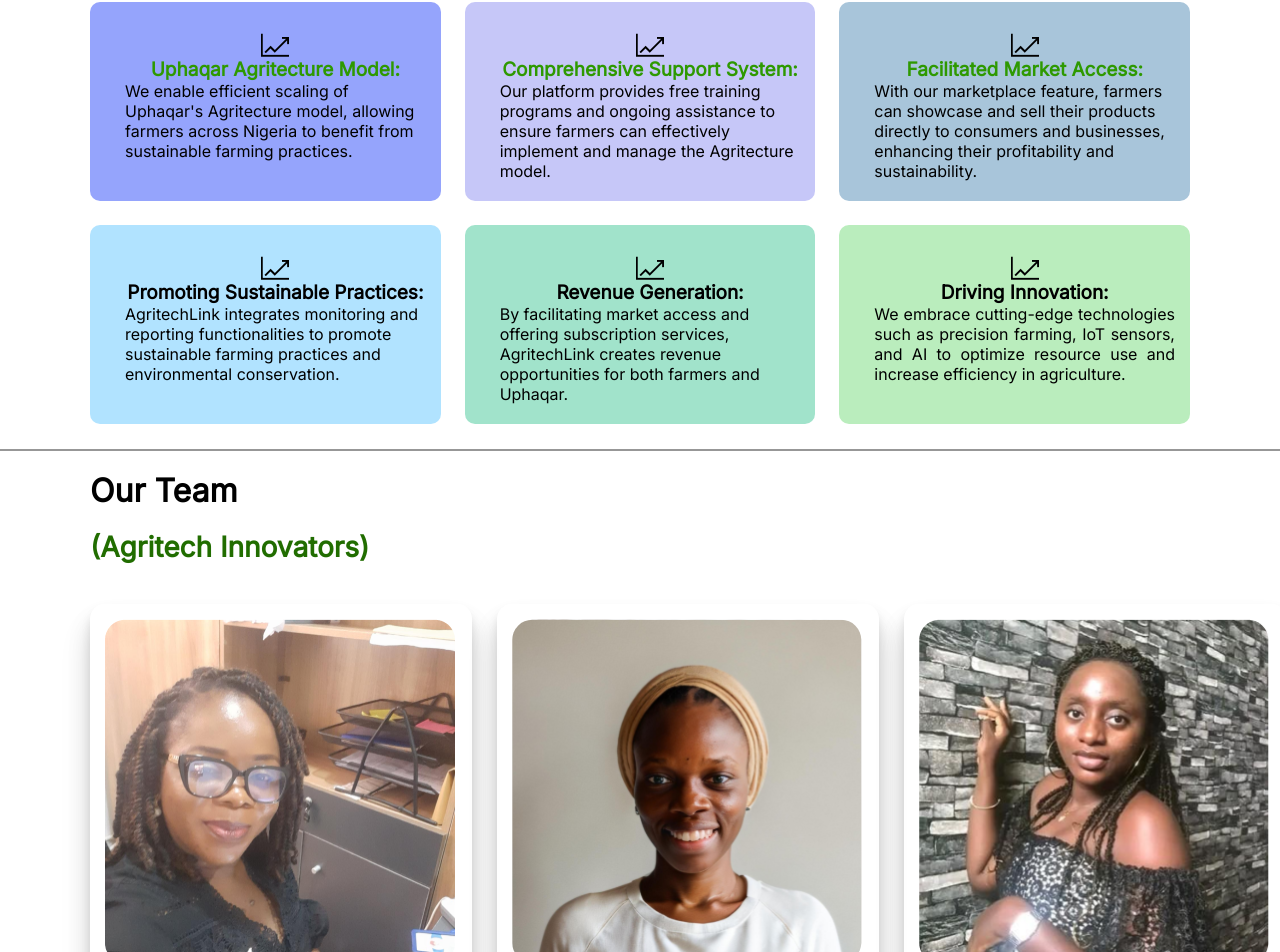
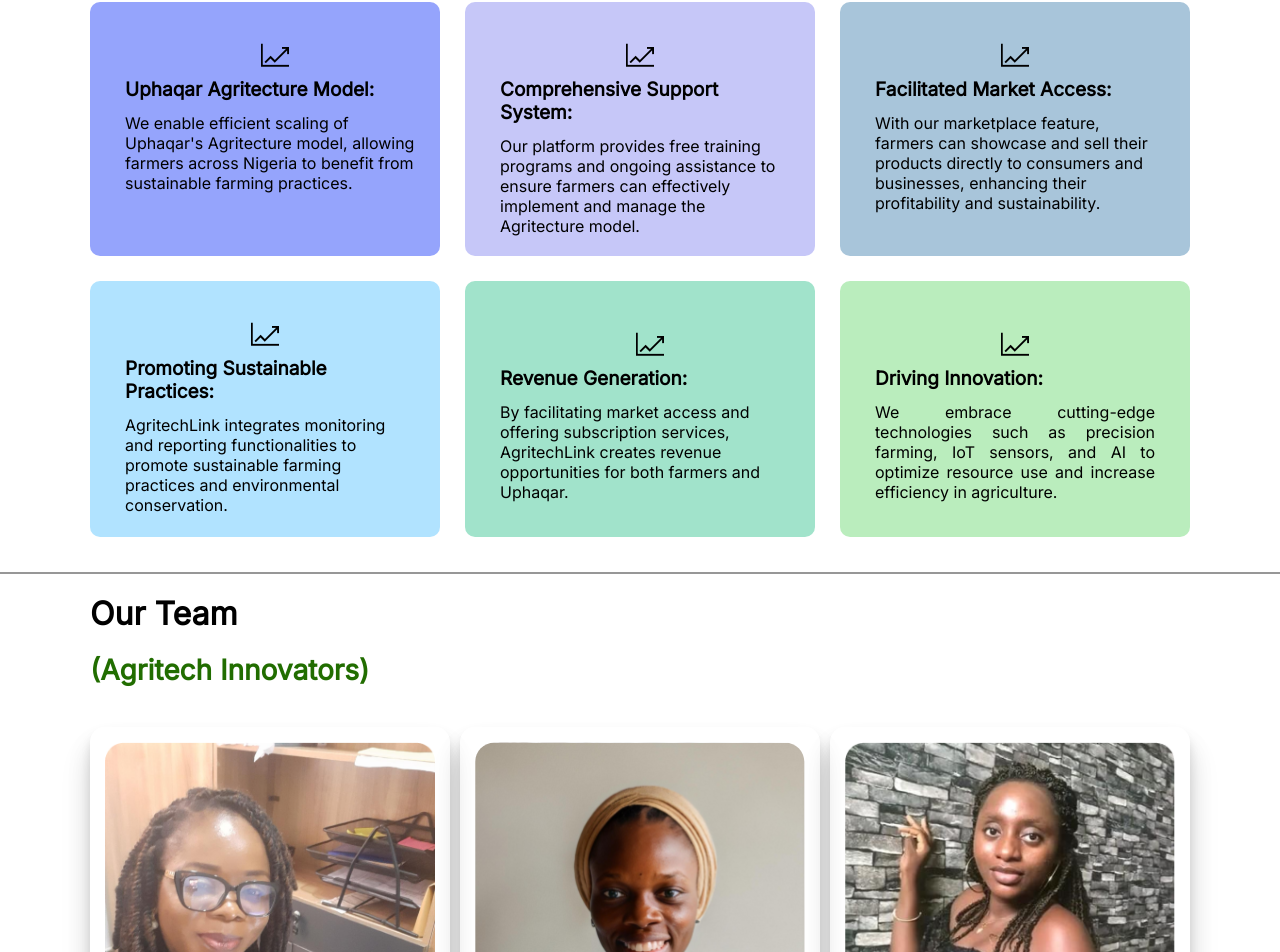
Before and after one commit to Ahnob/agritechcapstonereact, a React (Vite) app: page /Aboutus in a window 1280 px wide. Shown: the part 2554-3506 px from the top of the page. Built offline with nearby package versions, Linux system fonts and the light colour scheme.

Commit message:
added more dontents to the about us page

```diff
--- a/src/components/Aboutus/AboutUs.jsx
+++ b/src/components/Aboutus/AboutUs.jsx
@@ -5,6 +5,7 @@
 import team_second from "../../assets/second-image.svg";
 import team_third from "../../assets/third-image.png";
 import aboutPgIcon from "../../assets/aboutPgIcon.png";
+import Footer from "../footer/Footer";
 import "./Aboutus.css";
 import Navbar from "../Navbar/Navbar";
 
@@ -85,7 +86,7 @@
       </div>
       <div className="aboutUsPgTxth3">
         <h2 className="our_approach">Our Approach</h2>
-        <span>
+        <span className="keyfeatures-text">
           At AgritechLink, we combine Scrum and Agile methodologies to ensure
           efficient project management and continuous improvement. Our dedicated
           team of developers, designers, and project managers work tirelessly to
@@ -98,8 +99,8 @@
         <div className="aboutUsPgTxth4Box1 box">
           <div>
             <img src={aboutPgIcon} alt="" className="aboutUsPgTxth4Box1Img" />
-            <h2>Uphaqar Agritecture Model:</h2>
-            <span>
+            <h2 className="keyfeatures-head">Uphaqar Agritecture Model:</h2>
+            <span className="keyfeatures-text">
               We enable efficient scaling of Uphaqar's Agritecture model,
               allowing farmers across Nigeria to benefit from sustainable
               farming practices.
@@ -109,8 +110,8 @@
         <div className="aboutUsPgTxth4Box2 box">
           <div>
             <img src={aboutPgIcon} alt="" className="aboutUsPgTxth4Box1Img" />
-            <h2>Comprehensive Support System:</h2>
-            <span>
+            <h2 className="keyfeatures-head">Comprehensive Support System:</h2>
+            <span className="keyfeatures-text">
               Our platform provides free training programs and ongoing
               assistance to ensure farmers can effectively implement and manage
               the Agritecture model.
@@ -120,8 +121,8 @@
         <div className="aboutUsPgTxth4Box3 box">
           <div>
             <img src={aboutPgIcon} alt="" className="aboutUsPgTxth4Box1Img" />
-            <h2>Facilitated Market Access:</h2>
-            <span>
+            <h2 className="keyfeatures-head">Facilitated Market Access:</h2>
+            <span className="keyfeatures-text">
               With our marketplace feature, farmers can showcase and sell their
               products directly to consumers and businesses, enhancing their
               profitability and sustainability.
@@ -132,8 +133,10 @@
         <div className="aboutUsPgTxth4Box4 box">
           <div>
             <img src={aboutPgIcon} alt="" className="aboutUsPgTxth4Box1Img" />
-            <h2>Promoting Sustainable Practices:</h2>
-            <span>
+            <h2 className="keyfeatures-head">
+              Promoting Sustainable Practices:
+            </h2>
+            <span className="keyfeatures-text">
               AgritechLink integrates monitoring and reporting functionalities
               to promote sustainable farming practices and environmental
               conservation.
@@ -143,8 +146,8 @@
         <div className="aboutUsPgTxth4Box5 box">
           <div>
             <img src={aboutPgIcon} alt="" className="aboutUsPgTxth4Box1Img" />
-            <h2>Revenue Generation:</h2>
-            <span>
+            <h2 className="keyfeatures-head">Revenue Generation:</h2>
+            <span className="keyfeatures-text">
               By facilitating market access and offering subscription services,
               AgritechLink creates revenue opportunities for both farmers and
               Uphaqar.
@@ -154,8 +157,8 @@
         <div className="aboutUsPgTxth4Box6 box">
           <div>
             <img src={aboutPgIcon} alt="" className="aboutUsPgTxth4Box1Img" />
-            <h2>Driving Innovation:</h2>
-            <span>
+            <h2 className="keyfeatures-head">Driving Innovation:</h2>
+            <span className="keyfeatures-text">
               We embrace cutting-edge technologies such as precision farming,
               IoT sensors, and AI to optimize resource use and increase
               efficiency in agriculture.
@@ -199,15 +202,15 @@
             <div className="teamCard">
               <img src={team_third} alt="" className="teamImg" />
               <br />
-              <div className="teamName">Moromoluwa Olusanjo</div>
-              <div className="teamRole">Product Manager</div>
+              <div className="teamName">Ifeoma Kalu</div>
+              <div className="teamRole">Product Designer</div>
             </div>
           </div>
           <div className="teamCards">
             <div className="teamCard">
               <img src={team_third} alt="" className="teamImg" />
               <br />
-              <div className="teamName">Moromoluwa Olusanjo</div>
+              <div className="teamName">Zainat Ojewolw</div>
               <div className="teamRole">Product Manager</div>
             </div>
           </div>
@@ -237,6 +240,7 @@
           </div>
         </div>
       </div>
+      <Footer />
     </div>
   );
 };
--- a/src/components/Aboutus/Aboutus.css
+++ b/src/components/Aboutus/Aboutus.css
@@ -86,7 +86,7 @@
   margin-left: 90px;
 }
 .box {
-  padding-bottom: 20px;
+  padding: 40px;
 }
 .aboutUsPgTxth3 {
   background-color: #fbeebc;
@@ -94,6 +94,7 @@
   padding: 50px;
   text-align: center;
   margin-bottom: 30px;
+  color: black;
 }
 .aboutUsPgTxth3 h2 {
   font-size: 32px;
@@ -113,9 +114,7 @@
 .our_approach {
   margin-bottom: 20px;
 }
-/* .aboutUsPgTxth4 {
-  margin: 50px 70px 5px 90px;
-} */
+
 .aboutUsPgTxth4 h2 {
   font-size: 32px;
   font-weight: 700;
@@ -123,106 +122,68 @@
   text-align: left;
 }
 .aboutUsPgTxth4Box1 {
-  /* width: 385px; */
   width: 100%;
-  /* height: 285.17; */
   background-color: #95a4fc;
   border-radius: 10px;
-  padding: 25px 15px 20px 35px;
+  color: black;
+  padding: 25px 35px 20px 35px;
 }
 .aboutUsPgTxth4Box2 {
-  /* width: 385px; */
   width: 100%;
+  color: black;
   background-color: #c6c7f8;
   border-radius: 10px;
-  padding: 25px 15px 20px 35px;
+  padding: 25px 35px 20px 35px;
 }
 .aboutUsPgTxth4Box3 {
   width: 100%;
+  color: black;
   background-color: #a8c5da;
   border-radius: 10px;
-  padding: 25px 15px 20px 35px;
+  padding: 25px 35px 20px 35px;
 }
 .aboutUsPgTxth4Box4 {
   width: 100%;
   background-color: #b1e3ff;
   border-radius: 10px;
-  padding: 25px 15px 20px 35px;
+  padding: 25px 35px 20px 35px;
   color: black;
 }
 .aboutUsPgTxth4Box5 {
   width: 100%;
   background-color: #a1e3cb;
   border-radius: 10px;
-  padding: 25px 15px 20px 35px;
+  padding: 35px 15px 20px 35px;
 }
 .aboutUsPgTxth4Box6 {
   width: 100%;
   background-color: #baedbd;
   border-radius: 10px;
-  padding: 25px 15px 20px 35px;
+  padding: 35px;
   text-align: justify;
 }
-.aboutUsPgTxth4Box1 div h2 {
-  font-size: 19px;
-  font-weight: 600;
-}
-.aboutUsPgTxth4Box1 div span {
-  font-size: 16px;
-  font-weight: 500;
-}
-.aboutUsPgTxth4Box2 div h2 {
-  font-size: 19px;
-  font-weight: 600;
-}
-.aboutUsPgTxth4Box2 div span {
-  font-size: 16px;
-  font-weight: 500;
-}
-.aboutUsPgTxth4Box3 div h2 {
-  font-size: 19px;
-  font-weight: 600;
-}
-.aboutUsPgTxth4Box3 div span {
-  font-size: 16px;
-  font-weight: 500;
-}
-.aboutUsPgTxth4Box4 div h2 {
+
+.keyfeatures-head {
   font-size: 19px;
   font-weight: 600;
   color: black;
+  text-align: left;
+  margin-bottom: 12px;
 }
-.aboutUsPgTxth4Box4 div span {
-  font-size: 16px;
-  font-weight: 500;
-}
-.aboutUsPgTxth4Box5 div h2 {
-  font-size: 19px;
-  font-weight: 600;
-  color: black;
-}
-.aboutUsPgTxth4Box5 div span {
-  font-size: 16px;
-  font-weight: 500;
-}
-.aboutUsPgTxth4Box6 div h2 {
-  font-size: 19px;
-  font-weight: 600;
-  color: black;
-}
-.aboutUsPgTxth4Box6 div span {
+
+.keyfeatures-txt {
   font-size: 16px;
   font-weight: 500;
 }
 .aboutUsPgTxth4Box1Img {
   display: block;
-  margin: 0 auto;
+  margin: 10px auto;
 }
 .aboutUsPgTxth4Flex {
   display: grid;
   grid-template-columns: repeat(2, 1fr);
   gap: 24px;
-  margin: 35px 90px 25px 90px;
+  margin: 35px 90px;
 }
 
 .aboutus-second-container {
@@ -250,13 +211,9 @@
   margin-bottom: 40px;
 }
 .teamImg {
-  width: 340px;
-  height: 320.03px;
+  width: 100%;
 }
-.teamImg {
-  width: 350px;
-  height: 344.03px;
-}
+
 .teamName {
   font-size: 28px;
   font-weight: 700;
@@ -274,15 +231,11 @@
   margin-top: 15px;
 }
 .teamCards {
-  width: 382px;
-  height: 460.33px;
+  width: 100%;
   box-shadow: 0 8px 10px rgba(0, 0, 0, 0.1), 0 16px 24px rgba(0, 0, 0, 0.1),
     0 24px 32px rgba(0, 0, 0, 0.1);
   border-radius: 15px;
-  height: 550.33px;
-  box-shadow: 0 8px 10px rgba(0, 0, 0, 0.1), 0 16px 24px rgba(0, 0, 0, 0.1),
-    0 24px 32px rgba(0, 0, 0, 0.1);
-  border-radius: 15px;
+  padding-bottom: 20px;
 }
 .teamCard {
   margin: 15px;
@@ -291,7 +244,8 @@
 .teamCardsGrid {
   display: grid;
   grid-template-columns: repeat(2, 2fr);
-  gap: 25px;
+  gap: 10px;
+  margin: 30px 90px 30px 0;
 }
 .topMargin {
   margin-top: 45px;
@@ -406,13 +360,11 @@
   .aboutUsPgTxth4Flex {
     display: grid;
     grid-template-columns: repeat(3, 1fr);
-    gap: 24px;
+    gap: 25px;
   }
 
   .aboutUsPgTxth4Box1 {
-    /* width: 385px; */
     width: 100%;
-    /* height: 285.17; */
     background-color: #95a4fc;
     border-radius: 10px;
     padding: 25px 15px 20px 35px;
--- a/src/components/Marketplace/Marketplace.css
+++ b/src/components/Marketplace/Marketplace.css
@@ -1,7 +1,7 @@
 .displayout {
   width: 100%;
   display: grid;
-  grid-template-columns: repeat(1, 2fr);
+  grid-template-columns: repeat(2, 2fr);
   gap: 25px;
   margin-left: 90px;
   margin-bottom: 20px;
@@ -144,6 +144,24 @@
   background-color: rgb(247, 209, 59);
 }
 
+.seemore-btn {
+  padding: 12px 30px;
+  font-weight: 600;
+  border-radius: 7px;
+  cursor: pointer;
+  transition: 0.1s ease;
+  font-size: 15px;
+  border: none;
+  background-color: rgb(247, 209, 59);
+  text-align: center;
+}
+
+.seemore-container {
+  display: flex;
+  justify-content: center;
+  margin: 50px 0;
+}
+
 .search-input {
   width: 100%;
   padding-left: 50px;
--- a/src/components/Marketplace/Marketplace.jsx
+++ b/src/components/Marketplace/Marketplace.jsx
@@ -287,6 +287,10 @@
           </div>
         </div>
       </div>
+      <div className="seemore-container">
+        <button className="seemore-btn">See more</button>
+      </div>
+
       <Footer />
     </>
   );
--- a/src/components/Whatweoffer/Whatweoffer.css
+++ b/src/components/Whatweoffer/Whatweoffer.css
@@ -33,6 +33,7 @@
   margin: 15px;
   background-color: rgb(247, 209, 59);
 }
+
 .whatweoffer-hr {
   border-color: rgb(46, 153, 0);
   margin-top: 20px;
```
